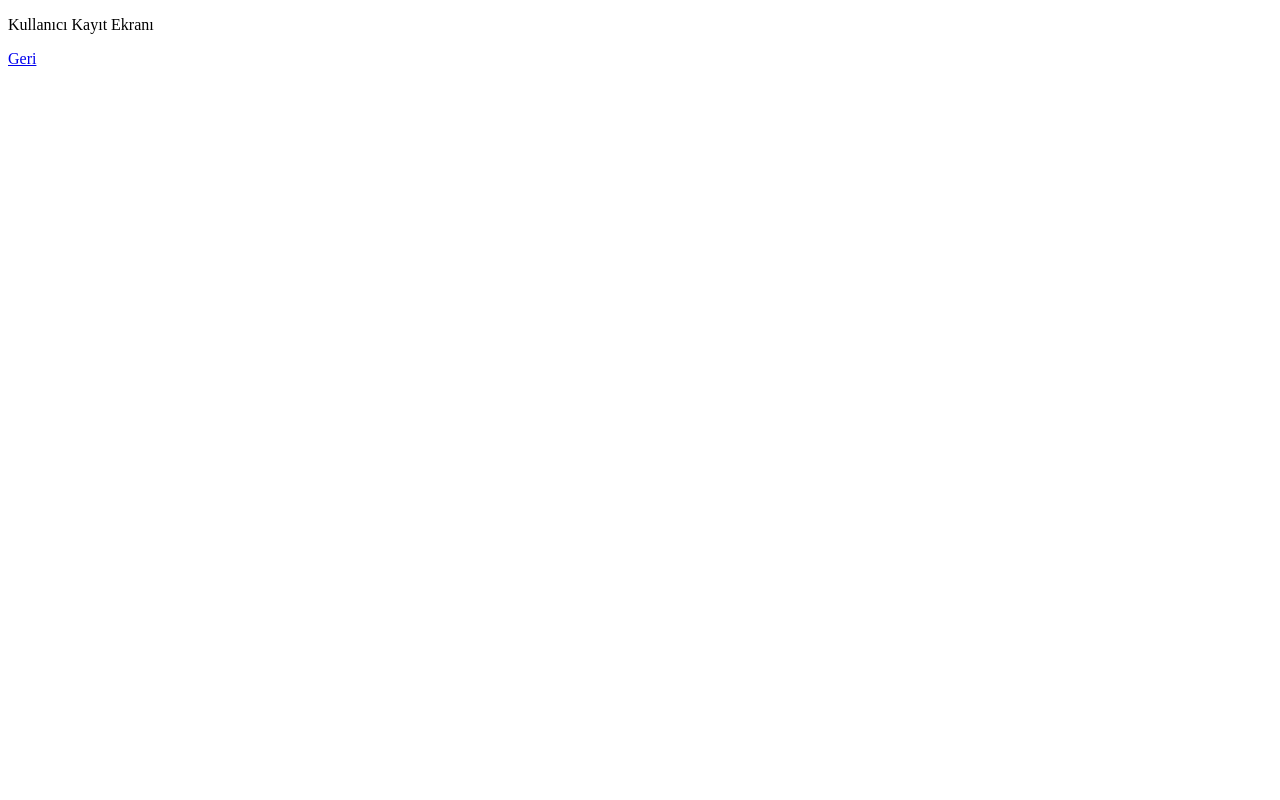
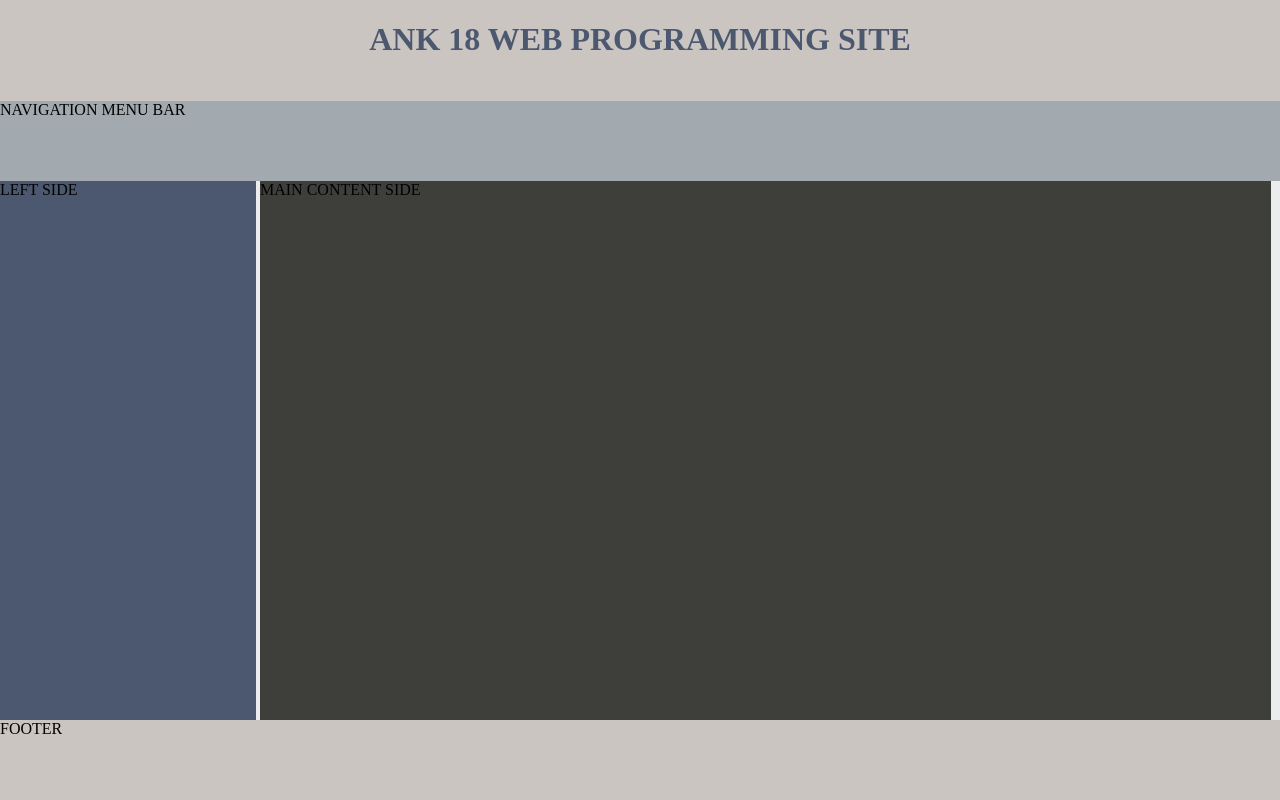
Before and after one commit to batuhanozbakir/WebProgrammingTutorial, a plain HTML site: page HtmlTags/kullanici-kayit-form.html in a window 1280 px wide. Drawn offline with Linux system fonts and the light colour scheme.

Commit message:
Son çalışmalar

```diff
--- a/HtmlTags/kullanici-kayit-form.html
+++ b/HtmlTags/kullanici-kayit-form.html
@@ -4,9 +4,26 @@
     <meta charset="UTF-8">
     <meta name="viewport" content="width=device-width, initial-scale=1.0">
     <title>Document</title>
+    <link rel="stylesheet" href="assets/css/kullanici-kayit-form.css"/>
 </head>
 <body>
-    <p>Kullanıcı Kayıt Ekranı</p>
-    <a href="index.html">Geri</a>
+    <div class="container">
+        <div class="header">
+            <h1>ANK 18 WEB PROGRAMMING SITE</h1>
+
+        </div>
+
+        <div class="navigation">NAVIGATION MENU BAR</div>
+
+        <div class="main">
+
+            <div class="left-side">LEFT SIDE</div>
+            <div class="center-side">MAIN CONTENT SIDE</div>
+
+
+        </div>
+        <div class="footer">FOOTER</div>
+
+    </div>
 </body>
 </html>
```
Also changed, not shown: HtmlTags/index.html (+1 -1 lines).
